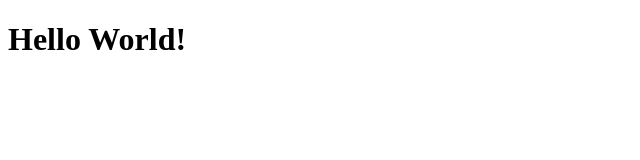
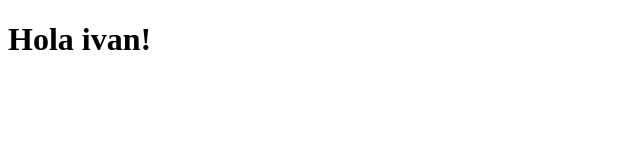
Before and after one commit to ivantabera/02-first-step-react, a React (Vite) app: page / in a window 1280 px wide. Shown: the top 160 px of the page, without its empty margins (0-640 px from the left). Built offline with nearby package versions, Linux system fonts and the light colour scheme.

Commit message:
Primer componente

```diff
--- /dev/null
+++ b/src/MyFirstApp.jsx
@@ -0,0 +1,5 @@
+export const MyFirstApp = () => {
+  return (
+    <h1>Hola ivan!</h1>
+  )
+}
--- a/src/main.jsx
+++ b/src/main.jsx
@@ -1,10 +1,11 @@
 import React from 'react';
 import ReactDOM from 'react-dom';
-import {HelloWorldApp} from "./HelloWorldApp.jsx";
+// import {HelloWorldApp} from "./HelloWorldApp.jsx";
+import {MyFirstApp} from "./MyFirstApp.jsx";
 
 
 ReactDOM.createRoot(document.getElementById('root')).render(
   <React.StrictMode>
-    <HelloWorldApp />
+    <MyFirstApp />
   </React.StrictMode>
 );
```
